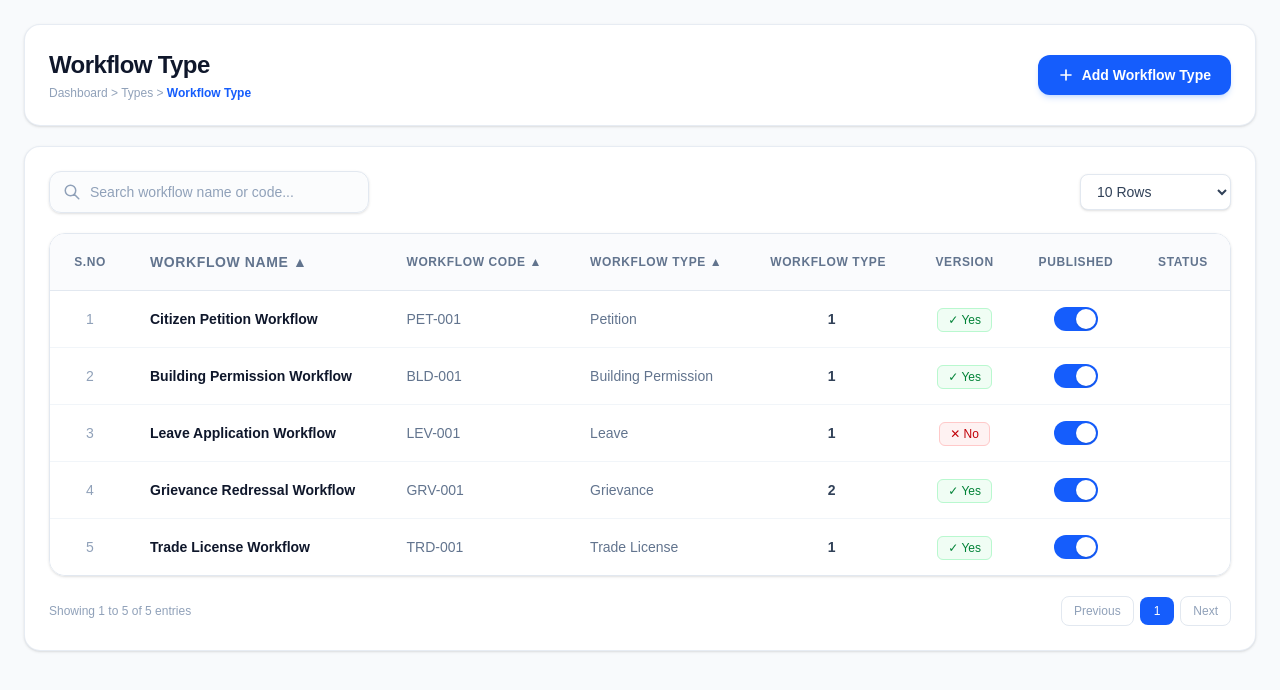
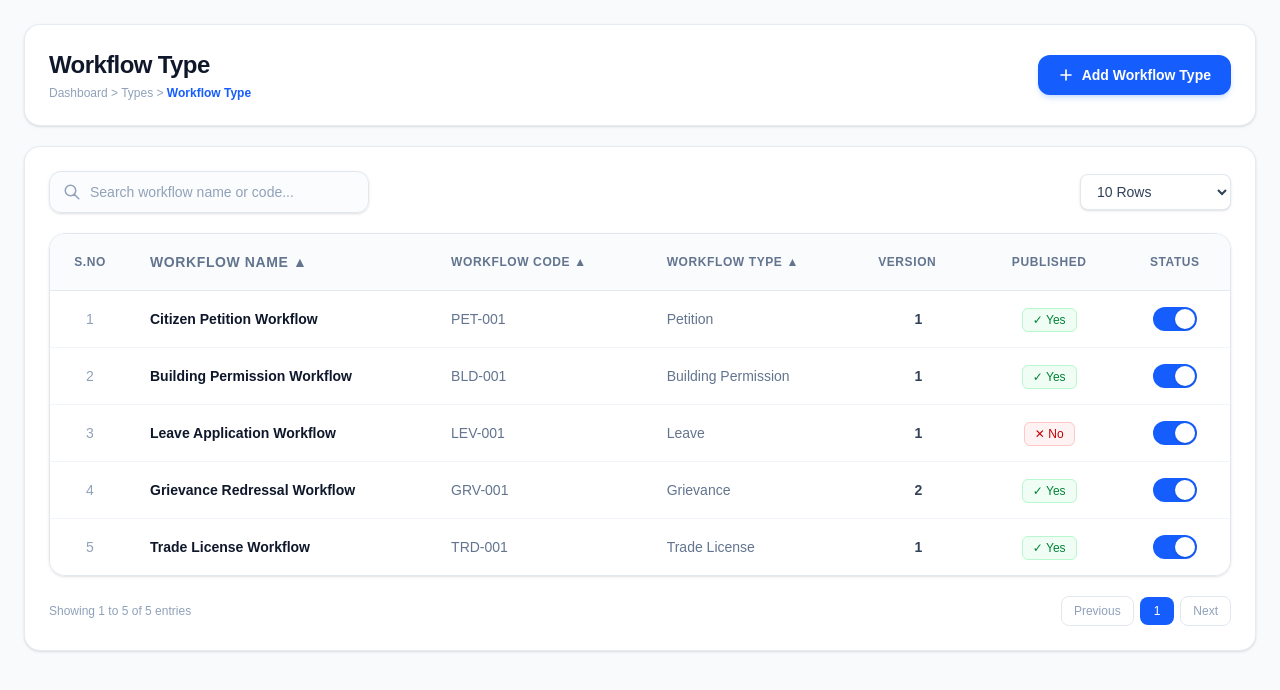
Before and after one commit to Abhishekkyadav/FlowCore_FN, a Next.js app: page /WorkflowType in a window 1280 px wide. Shown: the top 690 px of the page. Built offline with nearby package versions, Linux system fonts and the light colour scheme.

Commit message:
task complete ..sorting done and page size

```diff
--- a/src/components/WorkflowType/WorkflowTypeTable.jsx
+++ b/src/components/WorkflowType/WorkflowTypeTable.jsx
@@ -52,10 +52,10 @@ export default function WorkflowTypeTable({ pageSize }) {
               <th onClick={() => handleSort('type')} className="py-4.5 px-5 cursor-pointer select-none hover:text-slate-900">
                 Workflow Type {sortOrder === 'asc' ? '▲' : '▼'}
               </th>
-              <th className="py-4.5 px-5">Workflow Type</th>
-              <th className="py-4.5 px-5 text-center">Version</th>
+              <th className="py-4.5 px-5">Version</th>
               <th className="py-4.5 px-5 text-center">Published</th>
               <th className="py-4.5 px-5 text-center">Status</th>
+
             </tr>
           </thead>
           <tbody className="divide-y divide-slate-100 text-sm text-slate-600">
```
